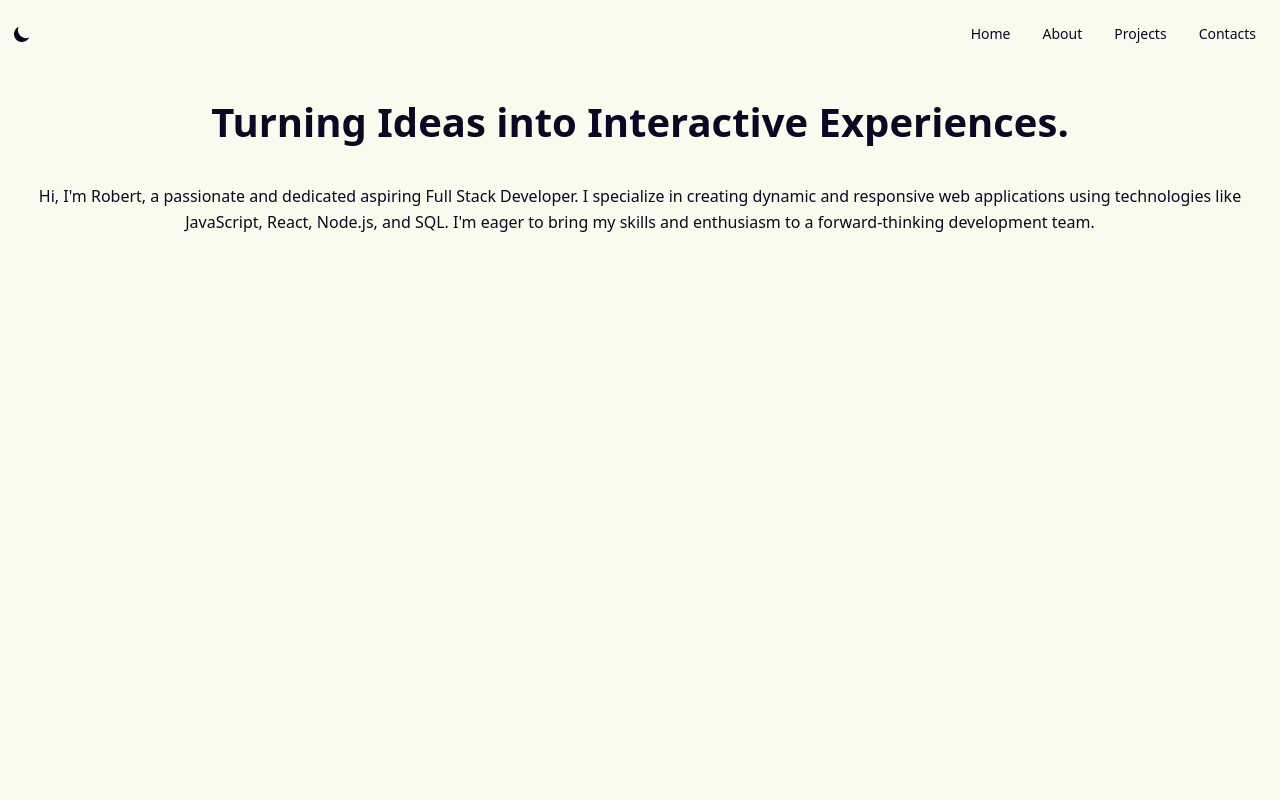
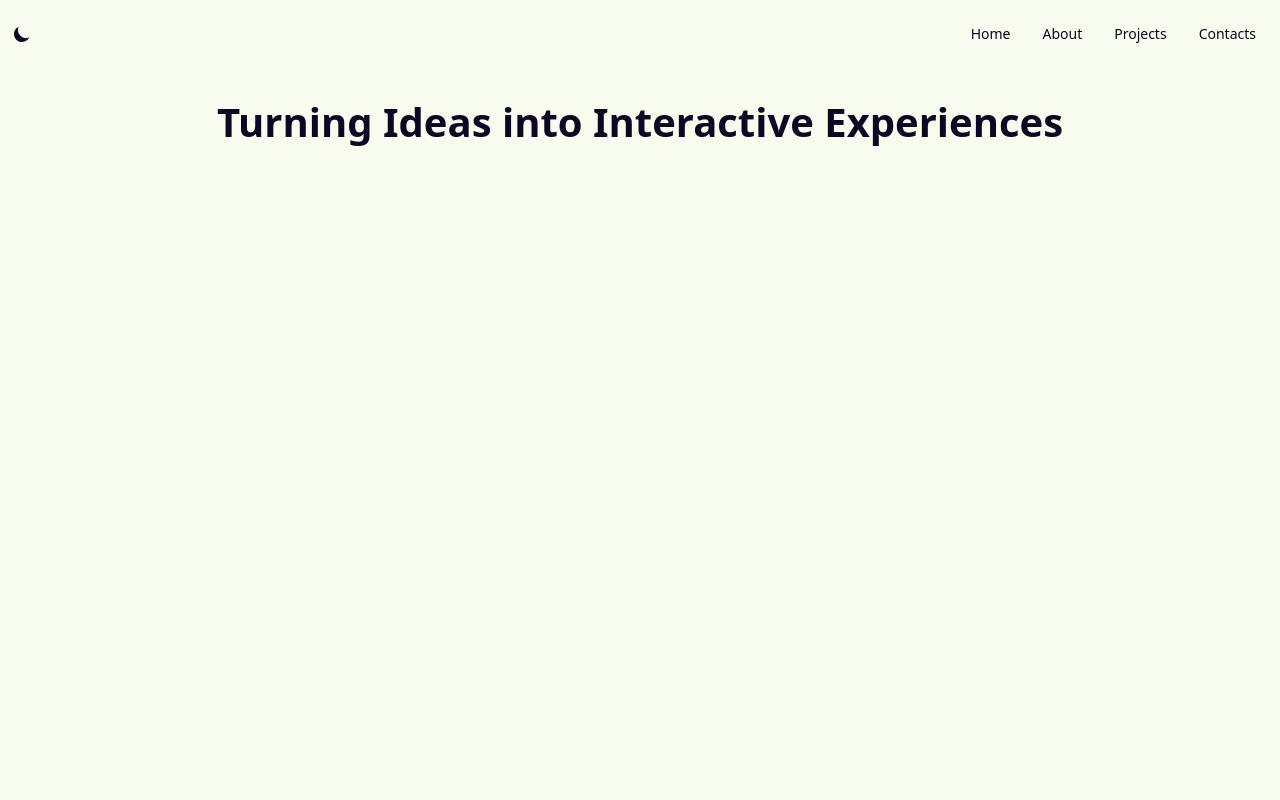
Before and after one commit to Mikra011/my_personal_portfolio_mikra, a React (Vite) app: page /home in a window 1280 px wide. Shown: the top 800 px of the page. Built offline with nearby package versions, Linux system fonts and the light colour scheme.

Commit message:
pictures are not ready yet

```diff
--- a/src/components/About.jsx
+++ b/src/components/About.jsx
@@ -5,10 +5,12 @@ export default function About() {
     return (
         <div>
             <section className="h-screen">
-
+                <p>--------------------------------------------------------------</p>
             </section>
             <section className="h-screen">
-                <div className="grid">
+                <div className="border-solid border-black border-2 max-h-96 overflow-auto">
+                    <div className="">
+                        <div className="grid gap-4 h-full">
                             <div className="column">
                                 <img src="https://picsum.photos/500/700?random=2-1" alt="" />
                                 <img src="https://picsum.photos/500/700?random=2-2" alt="" />
@@ -35,12 +37,14 @@ export default function About() {
                                 <img src="https://picsum.photos/500/700?random=4-7" alt="" />
                             </div>
                         </div>
+                    </div>
+                </div>
             </section>
             <section className="h-screen">
-
+                <p>--------------------------------------------------------------</p>
             </section>
             <section className="h-screen">
-
+                <p>--------------------------------------------------------------</p>
             </section>
         </div>
     )
--- a/src/components/Home.jsx
+++ b/src/components/Home.jsx
@@ -2,13 +2,18 @@ import React from "react"
 
 export default function Home() {
     return (
-        <div className="h-screen">
-            <h1 className="p-6">
-                Turning Ideas into Interactive Experiences.
-            </h1>
-            <p>
-                Hi, I&apos;m Robert, a passionate and dedicated aspiring Full Stack Developer. I specialize in creating dynamic and responsive web applications using technologies like JavaScript, React, Node.js, and SQL. I&apos;m eager to bring my skills and enthusiasm to a forward-thinking development team.
-            </p>
+        <div className="">
+            <div className="h-screen text-center ">
+                <h1 className="p-6 ">
+                    Turning Ideas into Interactive Experiences
+                </h1>
+            </div>
+            <div className="h-screen">
+                <p>
+                    Hi, I&apos;m Robert, a passionate and dedicated aspiring Full Stack Developer. I specialize in creating dynamic and responsive web applications using technologies like JavaScript, React, Node.js, and SQL. I&apos;m eager to bring my skills and enthusiasm to a forward-thinking development team.
+                </p>
+            </div>
         </div>
+
     )
 }
--- a/src/styles/App.css
+++ b/src/styles/App.css
@@ -1,7 +1,6 @@
 #root {
   max-width: 100%;
   margin: 0 auto;
-  text-align: center;
 }
 
 html {
--- a/src/styles/about/parallaxpictures.css
+++ b/src/styles/about/parallaxpictures.css
@@ -6,7 +6,7 @@
 
 :root {
     --gap: 1rem;
-    --card-width: clamp(100px, 20vw, 20vw);
+    --card-width: clamp(100px, 18vw, 18vw);
     --card-aspect-ratio: 5 / 8;
     --card-height: calc(var(--card-width) * (8 / 5));
 }
@@ -14,9 +14,10 @@
 .grid {
     display: grid;
     justify-content: center;
-    grid-template-columns: repeat(5, var(--card-width));
+    grid-template-columns: repeat(3, var(--card-width));
     gap: 1rem;
     transform: rotate(80deg);
+    overflow: hidden;
 }
 
 .column {
@@ -30,12 +31,12 @@
     animation-timeline: scroll(root);
 }
 
-.column:is(:nth-of-type(1)) {
+.column:is(:nth-of-type(3)) {
     --origin: calc(var(--gap) * -1);
     --destination: calc(var(--card-height) * 1.5 + var(--gap));
 }
 
-.column:is(:nth-of-type(3)) {
+.column:is(:nth-of-type(1)) {
     --destination: calc(var(--gap) * -2);
     --origin: calc(var(--card-height) * 1.6 + var(--gap));
 }
@@ -55,6 +56,5 @@
     max-width: auto;
     max-height: 100%;
     width: 100%;
-    background: hsl(0 0% 80%);
     border-radius: 10px;
 }
```
Lines whose indentation alone changed are shown as unchanged.
